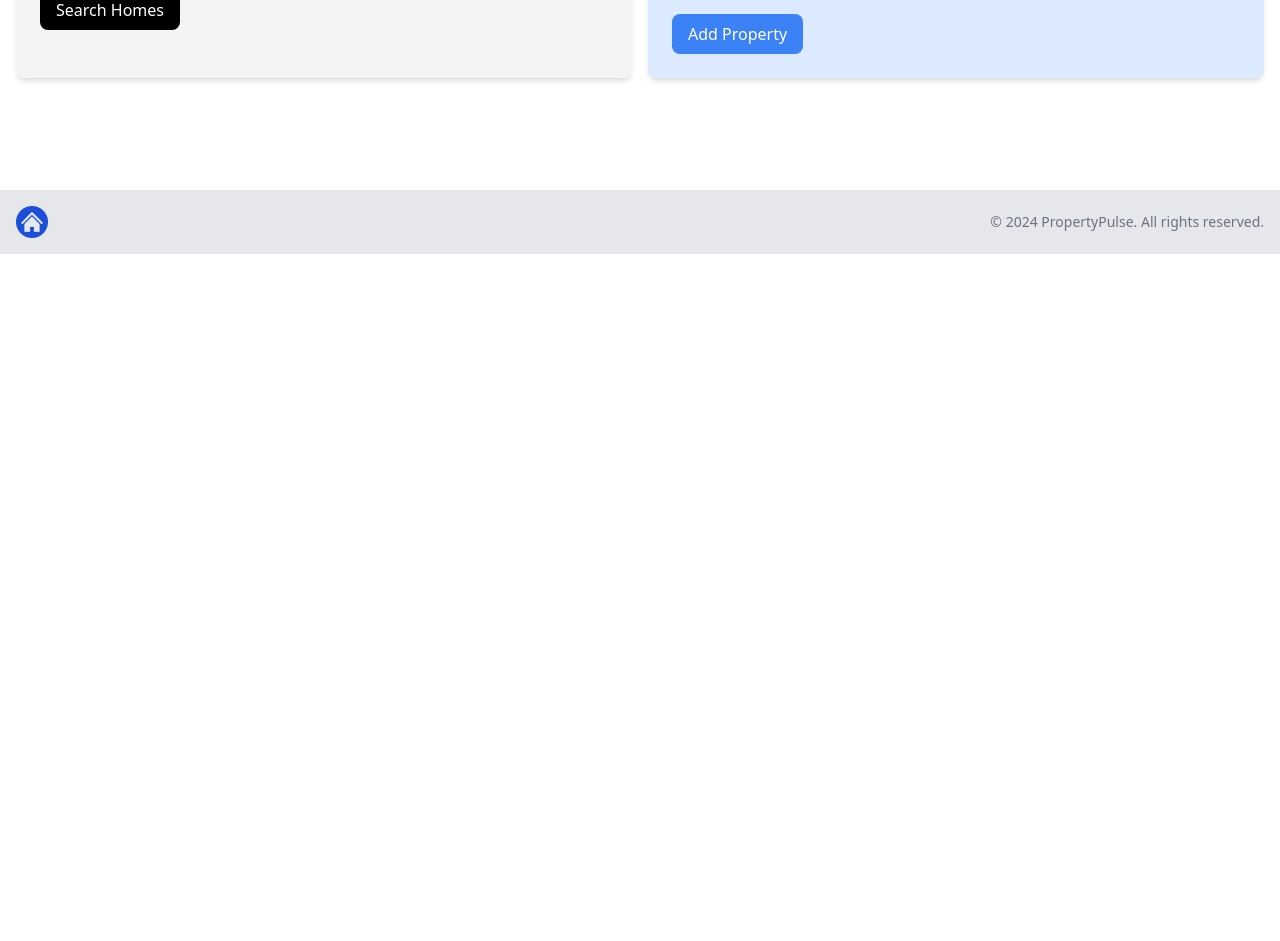
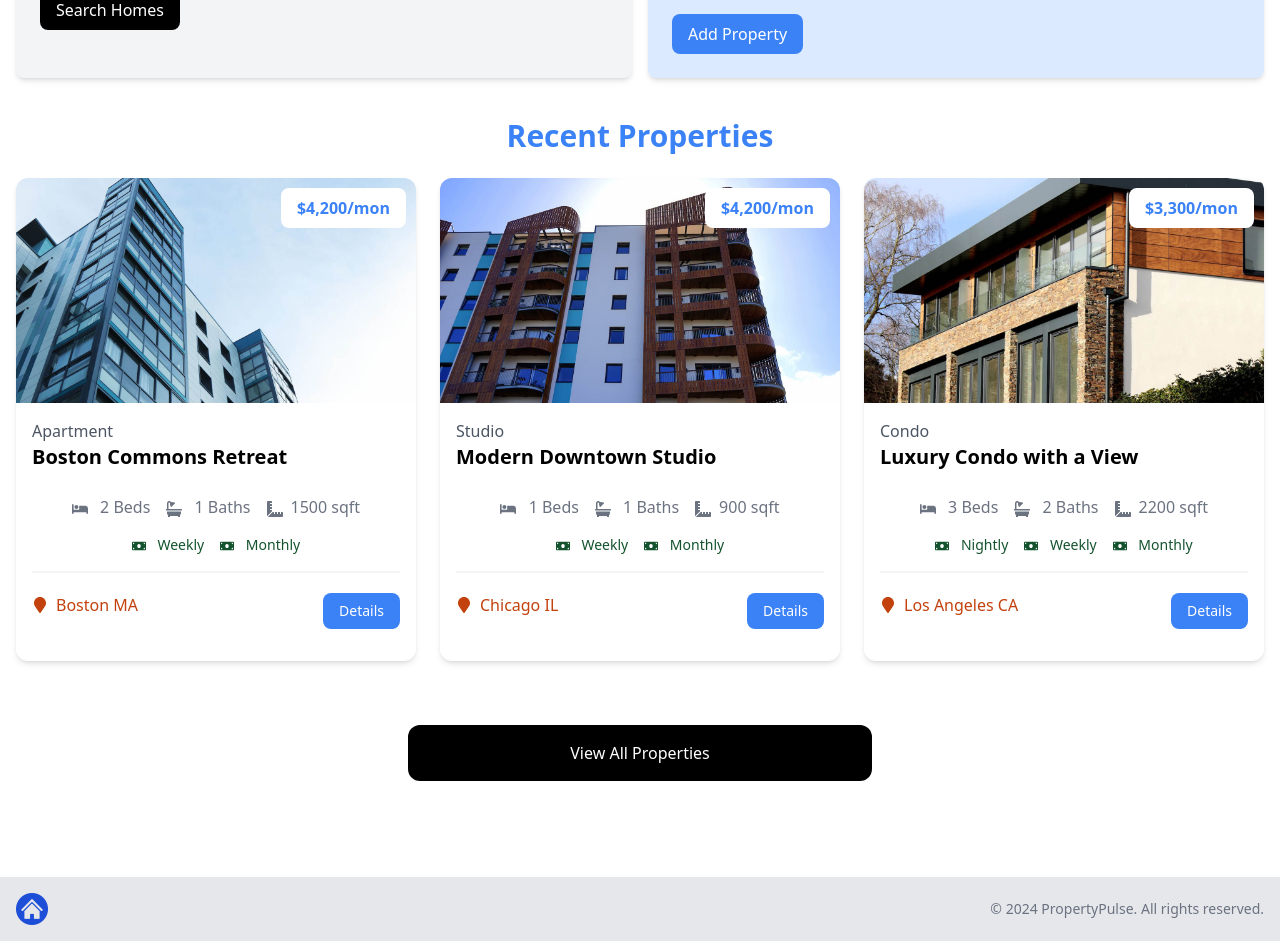
Before and after one commit to MuhammadSalmann/Estate-Pro-NextJs, a Next.js app: page / in a window 1280 px wide. Shown: the part 567-1508 px from the top of the page. Before the commit the page ends 821 px from the top, so only its background shows below. Built offline with nearby package versions, Linux system fonts and the light colour scheme.

Commit message:
PropertyCard and HomeProperties component

```diff
--- a/app/page.tsx
+++ b/app/page.tsx
@@ -1,11 +1,13 @@
 import Hero from "@/components/Hero"
 import InfoBoxes from "@/components/InfoBoxes"
+import HomeProperties from "@/components/HomeProperties"
 
 const HomePage = () => {
   return (
     <>
       <Hero />
       <InfoBoxes />
+      <HomeProperties />
     </>
   )
 }
--- /dev/null
+++ b/components/HomeProperties.tsx
@@ -0,0 +1,43 @@
+import properties from "@/properties.json";
+import PropertyCard from "@/components/PropertyCard";
+import Link from "next/link";
+
+const HomeProperties = () => {
+  const recentProperties = properties
+    .sort(() => Math.random() - Math.random())
+    .slice(0, 3);
+
+  return (
+    <>
+      <section className="px-4 py-6">
+        <div className="container-xl m-auto lg:container">
+          <h2 className="mb-6 text-center text-3xl font-bold text-blue-500">
+            Recent Properties
+          </h2>
+          <div className="grid grid-cols-1 gap-6 md:grid-cols-3">
+            {recentProperties.length === 0 ? (
+              <div className="text-center text-gray-600">
+                No properties found
+              </div>
+            ) : (
+              recentProperties.map((property) => (
+                <PropertyCard key={property._id} property={property} />
+              ))
+            )}
+          </div>
+        </div>
+      </section>
+
+      <section className="m-auto my-10 max-w-lg px-6">
+        <Link
+          href="/properties"
+          className="block rounded-xl bg-black px-6 py-4 text-center text-white hover:bg-gray-700"
+        >
+          View All Properties
+        </Link>
+      </section>
+    </>
+  );
+};
+
+export default HomeProperties;
--- a/components/PropertyCard.tsx
+++ b/components/PropertyCard.tsx
@@ -1,57 +1,89 @@
-const PropertyCard = () => {
+import Image from "next/image";
+import Link from "next/link";
+import { FaBed, FaBath, FaRulerCombined, FaMoneyBill, FaMapMarker } from "react-icons/fa";
+
+const PropertyCard = ({ property } : any) => {
+  const getRateCard = () => {
+    const { rates } = property;
+
+    if (rates.monthly) {
+      return `${rates.monthly.toLocaleString()}/mon`;
+    } else if (rates.weekly) {
+      return `${rates.weekly.toLocaleString()}/wk`;
+    } else if (rates.nightly) {
+      return `${rates.nightly.toLocaleString()}/night`;
+    }
+  };
+
   return (
     <div className="relative rounded-xl bg-white shadow-md">
-      <img
-        src="images/properties/a1.jpg"
+      <Image
+        src={`/images/properties/${property.images[0]}`}
         alt=""
+        height={0}
+        width={0}
+        sizes="100vw"
         className="h-auto w-full rounded-t-xl"
       />
       <div className="p-4">
         <div className="mb-6 text-left md:text-center lg:text-left">
-          <div className="text-gray-600">Apartment</div>
-          <h3 className="text-xl font-bold">Boston Commons Retreat</h3>
+          <div className="text-gray-600">{property.type}</div>
+          <h3 className="text-xl font-bold">{property.name}</h3>
         </div>
         <h3 className="absolute right-[10px] top-[10px] rounded-lg bg-white px-4 py-2 text-right font-bold text-blue-500 md:text-center lg:text-right">
-          $4,200/mo
+          ${getRateCard()}
         </h3>
 
         <div className="mb-4 flex justify-center gap-4 text-gray-500">
           <p>
-            <i className="fa-solid fa-bed"></i> 3
+            <FaBed className="inline mr-2" /> {property.beds}{" "}
             <span className="md:hidden lg:inline">Beds</span>
           </p>
           <p>
-            <i className="fa-solid fa-bath"></i> 2
+            <FaBath className="inline mr-2" /> {property.baths}{" "}
             <span className="md:hidden lg:inline">Baths</span>
           </p>
           <p>
-            <i className="fa-solid fa-ruler-combined"></i>
-            1,500 <span className="md:hidden lg:inline">sqft</span>
+            <FaRulerCombined className="inline mr-2" />
+            {property.square_feet}{" "}
+            <span className="md:hidden lg:inline">sqft</span>
           </p>
         </div>
 
         <div className="mb-4 flex justify-center gap-4 text-sm text-green-900">
-          <p>
-            <i className="fa-solid fa-money-bill"></i> Weekly
-          </p>
-          <p>
-            <i className="fa-solid fa-money-bill"></i> Monthly
-          </p>
+          {property.rates.nightly && (
+            <p>
+              <FaMoneyBill className="inline mr-2" /> Nightly
+            </p>
+          )}
+          {property.rates.weekly && (
+            <p>
+              <FaMoneyBill className="inline mr-2" /> Weekly
+            </p>
+          )}
+          {property.rates.monthly && (
+            <p>
+              <FaMoneyBill className="inline mr-2" /> Monthly
+            </p>
+          )}
         </div>
 
         <div className="mb-5 border border-gray-100"></div>
 
         <div className="mb-4 flex flex-col justify-between lg:flex-row">
           <div className="mb-4 flex gap-2 align-middle lg:mb-0">
-            <i className="fa-solid fa-location-dot text-lg text-orange-700"></i>
-            <span className="text-orange-700"> Boston MA </span>
+            <FaMapMarker className="text-orange-700 mt-1" />
+            <span className="text-orange-700">
+              {" "}
+              {property.location.city} {property.location.state}{" "}
+            </span>
           </div>
-          <a
-            href="property.html"
+          <Link
+            href={`/properties/${property._id}`}
             className="h-[36px] rounded-lg bg-blue-500 px-4 py-2 text-center text-sm text-white hover:bg-blue-600"
           >
             Details
-          </a>
+          </Link>
         </div>
       </div>
     </div>
```
